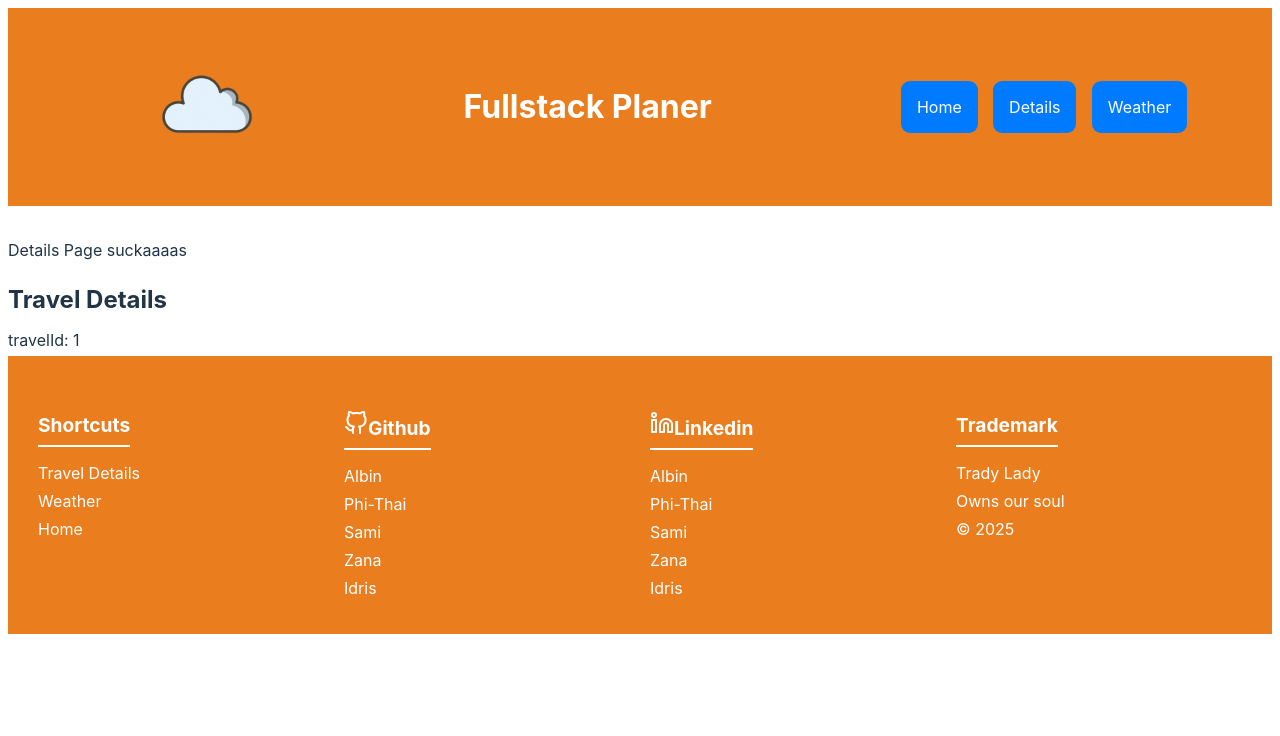
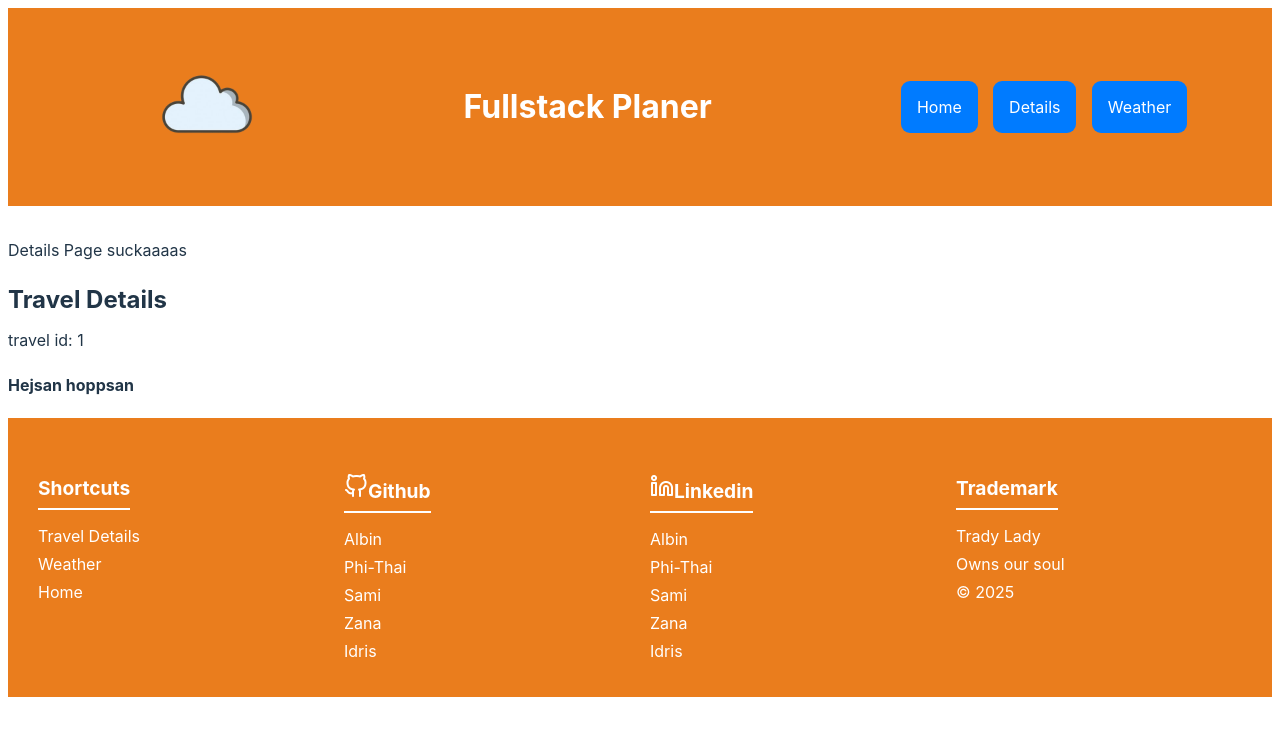
Before and after one commit to Albin-Tenghagen/fullstackPlaner, a React (Vite) app in the folder vite-folder/: page /details/1 in a window 1280 px wide. Shown: the top 736 px of the page. Built offline with nearby package versions, Linux system fonts and the light colour scheme.

Commit message:
details page is now using dynamic routing

```diff
--- a/vite-folder/src/pages/Details.jsx
+++ b/vite-folder/src/pages/Details.jsx
@@ -1,15 +1,24 @@
 import React, { useState } from "react";
 import Modal from "../components/DetailsFolder/modal"; // Importera modal-komponenten
 import { useParams, Link } from "react-router-dom";
+import { useSelector } from "react-redux";
+import TravelItem from "../components/TravelListFolder/TravelItem";
 function Details() {
   const { id } = useParams();
+  const travels = useSelector((state) => state.travel.travels);
+  const travel = travels.find((travel) => String(travel.id) === id);
 
   return (
     <>
       <p>Details Page suckaaaas</p>
       <section>
         <h2>Travel Details</h2>
-        <p>travelId: {id}</p>
+        <p>travel id: {id}</p>
+        {travel ? (
+          <TravelItem key={travel.id} travel={travel} />
+        ) : (
+          <h4>Hejsan hoppsan</h4>
+        )}
       </section>
     </>
   );
```
